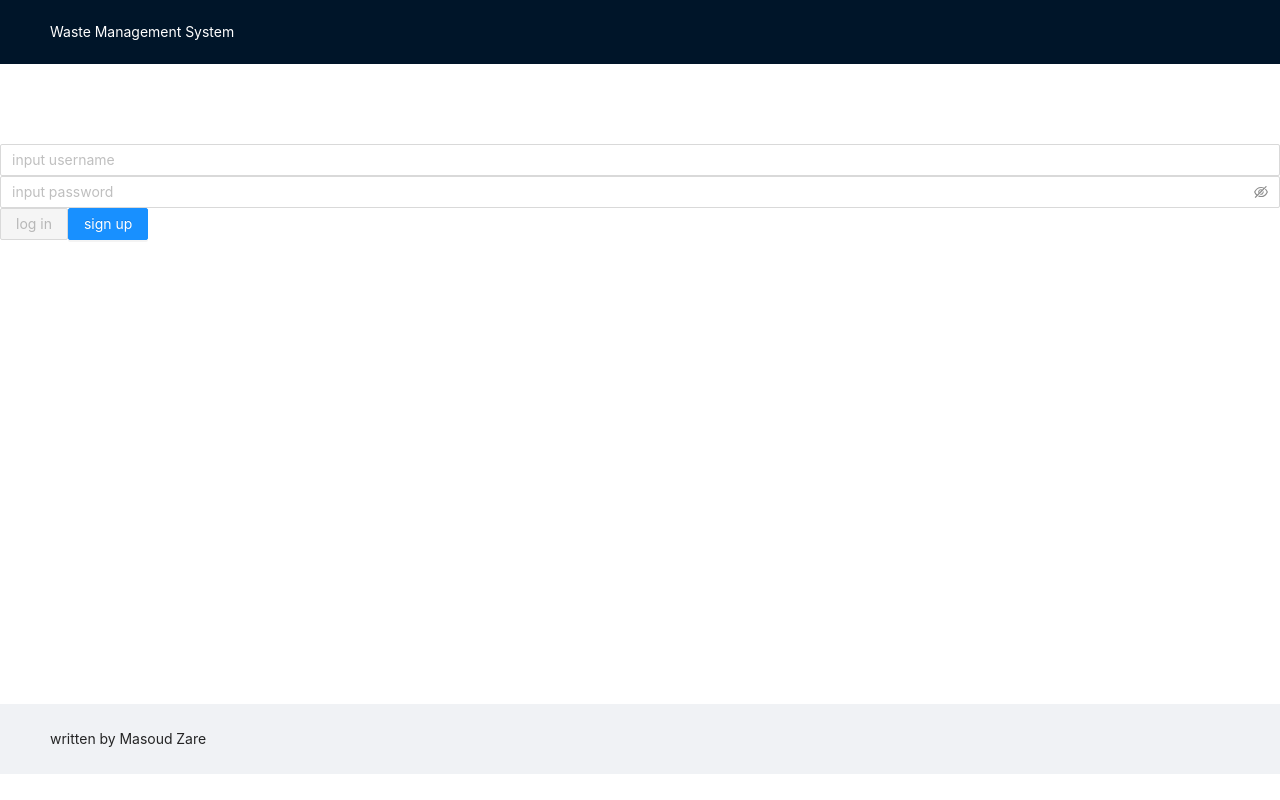
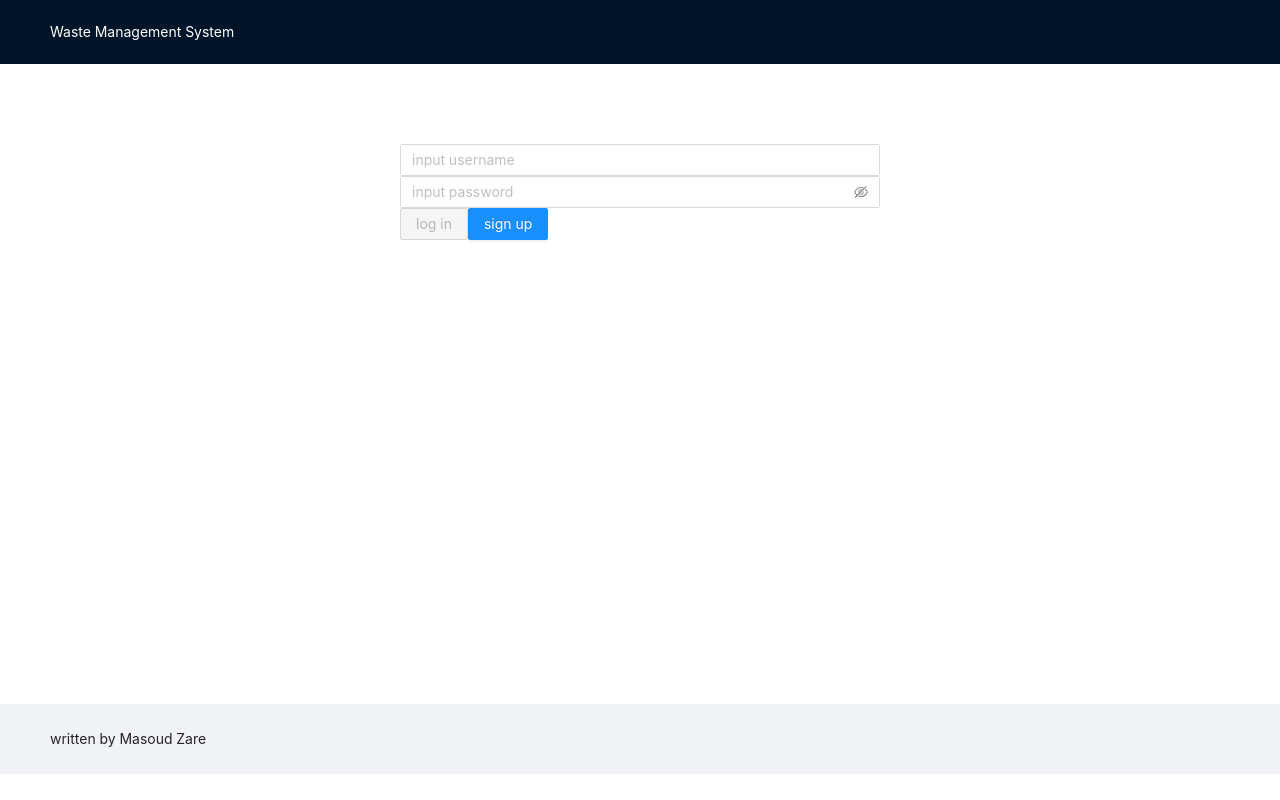
Before and after one commit to masoudz88/food_donations_frontend, a React (Create React App) app in the folder waste-management/: page / in a window 1280 px wide. Built offline with nearby package versions, Linux system fonts and the light colour scheme.

Commit message:
adding styles to the design

```diff
--- a/waste-management/package.json
+++ b/waste-management/package.json
@@ -12,6 +12,7 @@
     "react-icons": "^4.2.0",
     "react-router-dom": "^5.2.0",
     "react-scripts": "4.0.3",
+    "styled-components": "^5.2.3",
     "web-vitals": "^1.1.1"
   },
   "scripts": {
--- a/waste-management/src/App.js
+++ b/waste-management/src/App.js
@@ -1,16 +1,26 @@
 import Credential from "./Credential";
 import Mainpage from "./Mainpage";
 import { BrowserRouter as Router, Switch, Route } from "react-router-dom";
+import styled from "styled-components";
 
-const App = () => {
+const App = (props) => {
+  const Container = styled.div`
+    float: center;
+    align-items: center;
+    justify-content: space-around;
+    min-height: 100vh;
+    min-width: 100vh;
+    display: block;
+  `;
+
   return (
     <Router>
-      <div className="container">
+      <Container>
         <Switch>
           <Route path="/" exact component={Credential} />
           <Route path="/Mainpage" exact component={Mainpage} />
         </Switch>
-      </div>
+      </Container>
     </Router>
   );
 };
--- a/waste-management/src/Credential.js
+++ b/waste-management/src/Credential.js
@@ -4,7 +4,15 @@ import { EyeInvisibleOutlined, EyeTwoTone } from "@ant-design/icons";
 import { Button } from "antd";
 import { useState } from "react";
 import { Layout } from "antd";
+import styled from "styled-components";
+import { username, password as validPassword } from "./ValidCredentials";
+// const validCredentials = require('./ValidCredentials');
+
 const { Header, Footer, Content } = Layout;
+
+const MyInput = styled(Input)`
+  font-size: 14px;
+`;
 
 const Credential = () => {
   const myStyle = {
@@ -13,7 +21,7 @@ const Credential = () => {
   const [name, setName] = useState("");
   const [password, setPass] = useState("");
   const myClick = (e) => {
-    if (name === "masoud" && password === "zare") {
+    if (name === username && password === validPassword) {
       console.log("hi");
     }
   };
@@ -22,7 +30,7 @@ const Credential = () => {
     <div className="firstpage">
       <Header style={myStyle}>Waste Management System</Header>
       <Content className="content">
-        <Input
+        <MyInput
           placeholder="input username"
           onChange={(Event) => setName(Event.target.value)}
         />
--- /dev/null
+++ b/waste-management/src/ValidCredentials.js
@@ -0,0 +1,13 @@
+export const username = "masoud";
+export const password = "zare";
+
+const credentials = {
+    username: "masoud",
+    password: "zare"
+};
+
+export const validateCredential = (username, password) => {
+    return true;
+}
+
+export default credentials;
--- a/waste-management/src/index.css
+++ b/waste-management/src/index.css
@@ -4,11 +4,16 @@
   justify-content: space-around;
   min-height: 100vh;
   min-width: 100vh;
+  display: block;
+
 }
 .content {
   min-height: 70vh;
   margin-top: 10vh;
   float: center;
+  display: block;
+  margin-left: 400px;
+  margin-right: 400px;
 }
 .firstpage {
   align-items: center;
```
Also changed, not shown: 1 other file (tests, documents, lock files or other folders).
